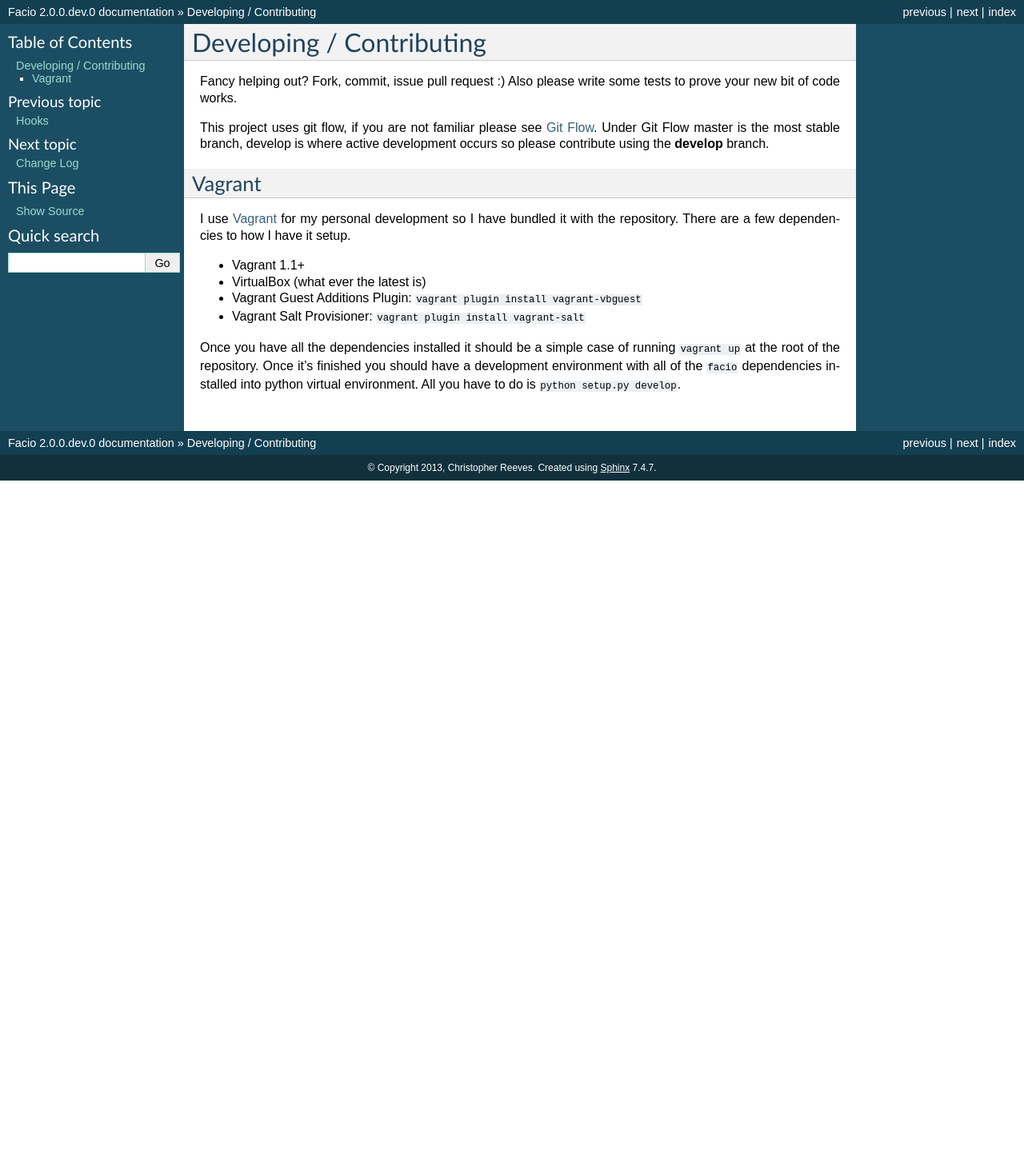
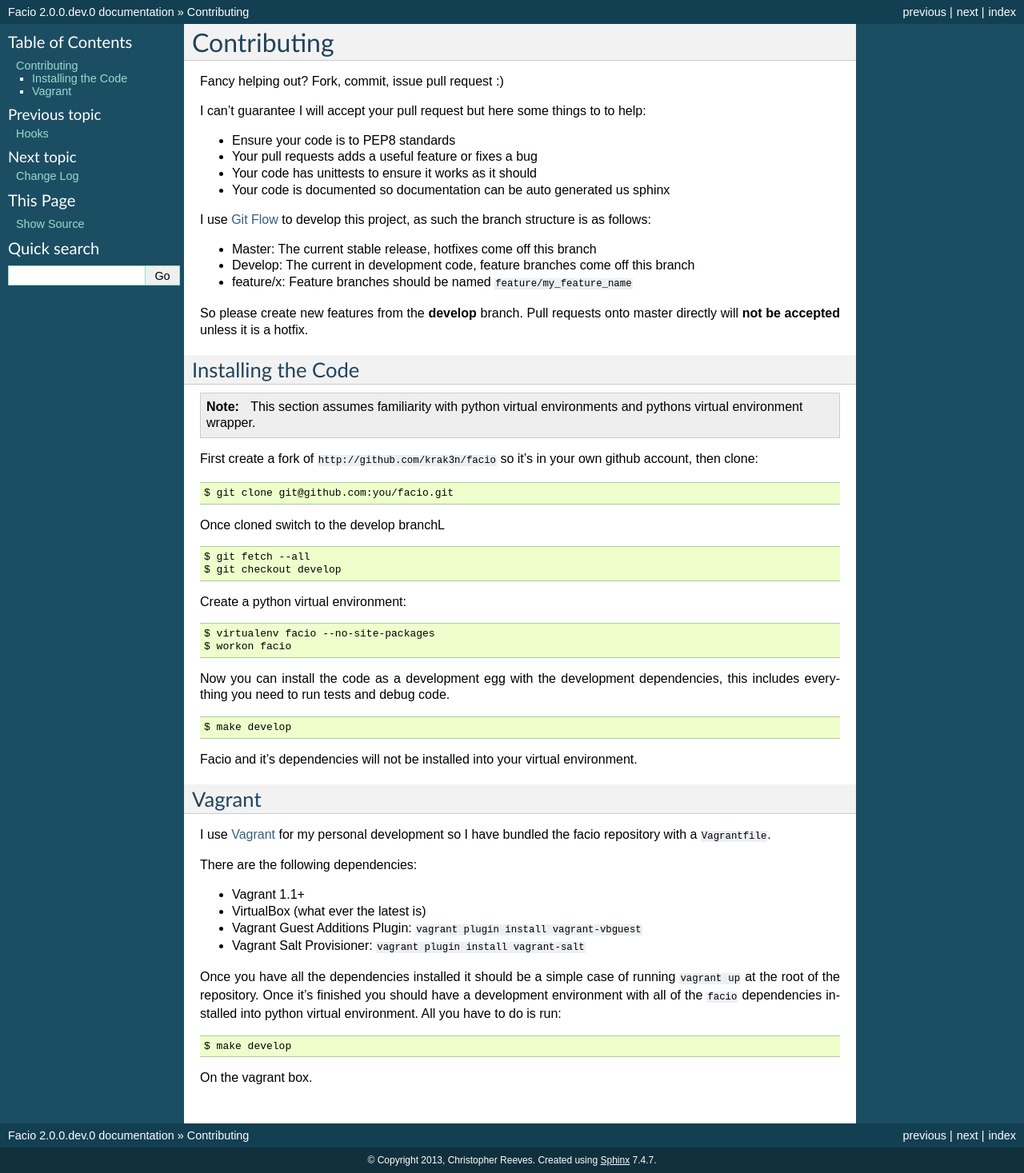
Before and after one commit to krak3n/Facio, a Sphinx documentation site: the page built from docs/developing.rst, in a window 1280 px wide. Shown: the whole page at 80% size. Built offline with Sphinx 7.4.7, drawn with Linux system fonts in a browser that asks for light colours; before the commit the page ends 900 px from its top, so only the background shows below that.

Commit message:
More contributing documentation

```diff
--- a/docs/developing.rst
+++ b/docs/developing.rst
@@ -1,15 +1,73 @@
-Developing / Contributing
-=========================
+Contributing
+============
 
-Fancy helping out? Fork, commit, issue pull request :) Also please write some tests to prove your new bit of code works.
+Fancy helping out? Fork, commit, issue pull request :)
 
-This project uses git flow, if you are not familiar please see `Git Flow`_. Under Git Flow master is the most stable branch, develop is where active development occurs so please contribute using the **develop** branch.
+I can't guarantee I will accept your pull request but here some things to to
+help:
+
+* Ensure your code is to PEP8 standards
+* Your pull requests adds a useful feature or fixes a bug
+* Your code has unittests to ensure it works as it should
+* Your code is documented so documentation can be auto generated us sphinx
+
+I use `Git Flow`_ to develop this project, as such the branch structure is as
+follows:
+
+* Master: The current stable release, hotfixes come off this branch
+* Develop: The current in development code, feature branches come off this
+  branch
+* feature/x: Feature branches should be named ``feature/my_feature_name``
+
+So please create new features from the **develop** branch. Pull requests onto
+master directly will **not be accepted** unless it is a hotfix.
+
+Installing the Code
+-------------------
+
+.. note::
+
+    This section assumes familiarity with python virtual environments and
+    pythons virtual environment wrapper.
+
+First create a fork of ``http://github.com/krak3n/facio`` so it's in your own
+github account, then clone:
+
+.. code-block:: none
+
+    $ git clone git@github.com:you/facio.git
+
+Once cloned switch to the develop branchL
+
+.. code-block:: none
+
+    $ git fetch --all
+    $ git checkout develop
+
+Create a python virtual environment:
+
+.. code-block:: none
+
+    $ virtualenv facio --no-site-packages
+    $ workon facio
+
+Now you can install the code as a development egg with the development
+dependencies, this includes everything you need to run tests and debug code.
+
+.. code-block:: none
+
+    $ make develop
+
+Facio and it's dependencies will not be installed into your virtual
+environment.
 
 Vagrant
 -------
 
-I use `Vagrant`_ for my personal development so I have bundled it with the
-repository. There are a few dependencies to how I have it setup.
+I use `Vagrant`_ for my personal development so I have bundled the facio
+repository with a ``Vagrantfile``.
+
+There are the following dependencies:
 
 * Vagrant 1.1+
 * VirtualBox (what ever the latest is)
@@ -19,8 +77,13 @@ repository. There are a few dependencies to how I have it setup.
 Once you have all the dependencies installed it should be a simple case of
 running ``vagrant up`` at the root of the repository. Once it's finished you
 should have a development environment with all of the ``facio`` dependencies
-installed into python virtual environment. All you have to do is ``python
-setup.py develop``.
+installed into python virtual environment. All you have to do is run:
+
+.. code-block:: none
+
+    $ make develop
+
+On the vagrant box.
 
 .. _Git Flow: https://github.com/nvie/gitflow
 .. _Vagrant: http://www.vagrantup.com/
```
